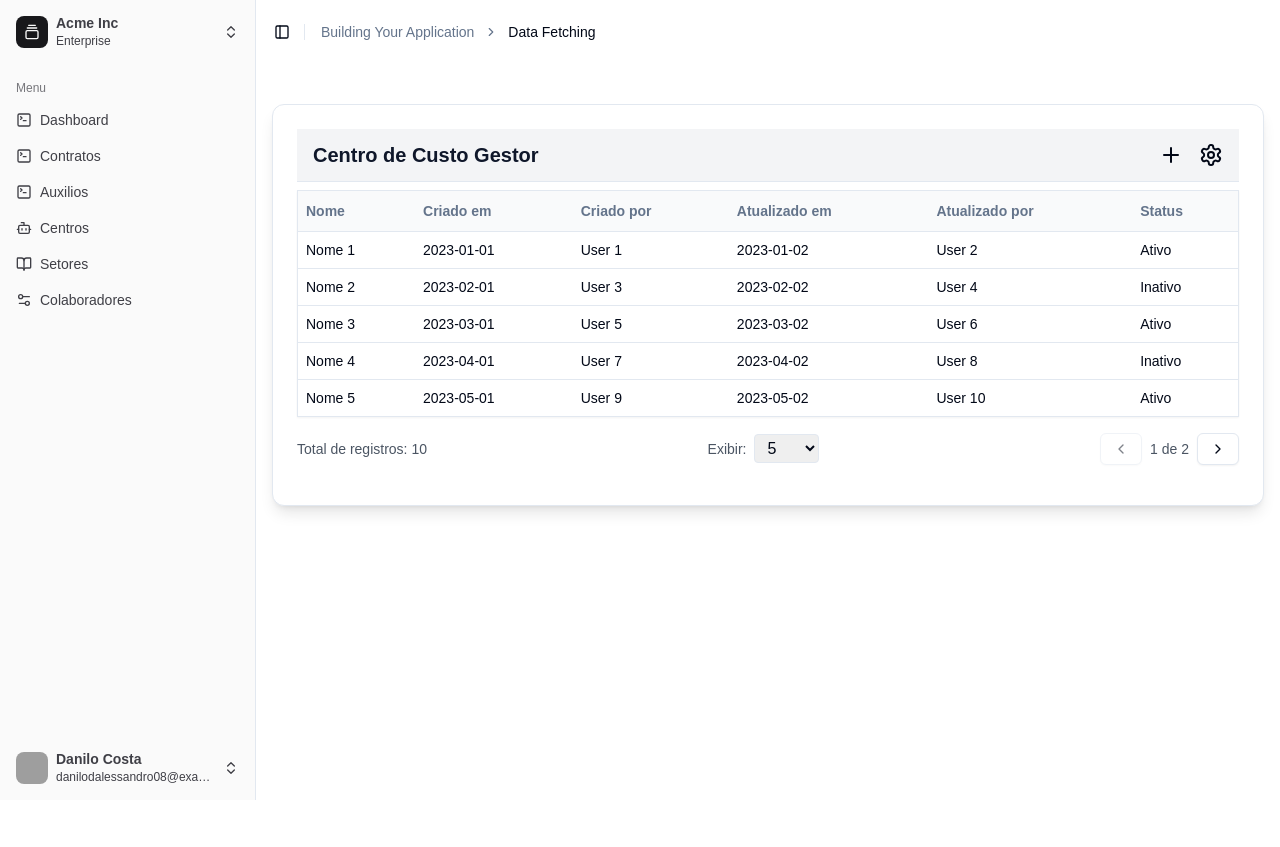
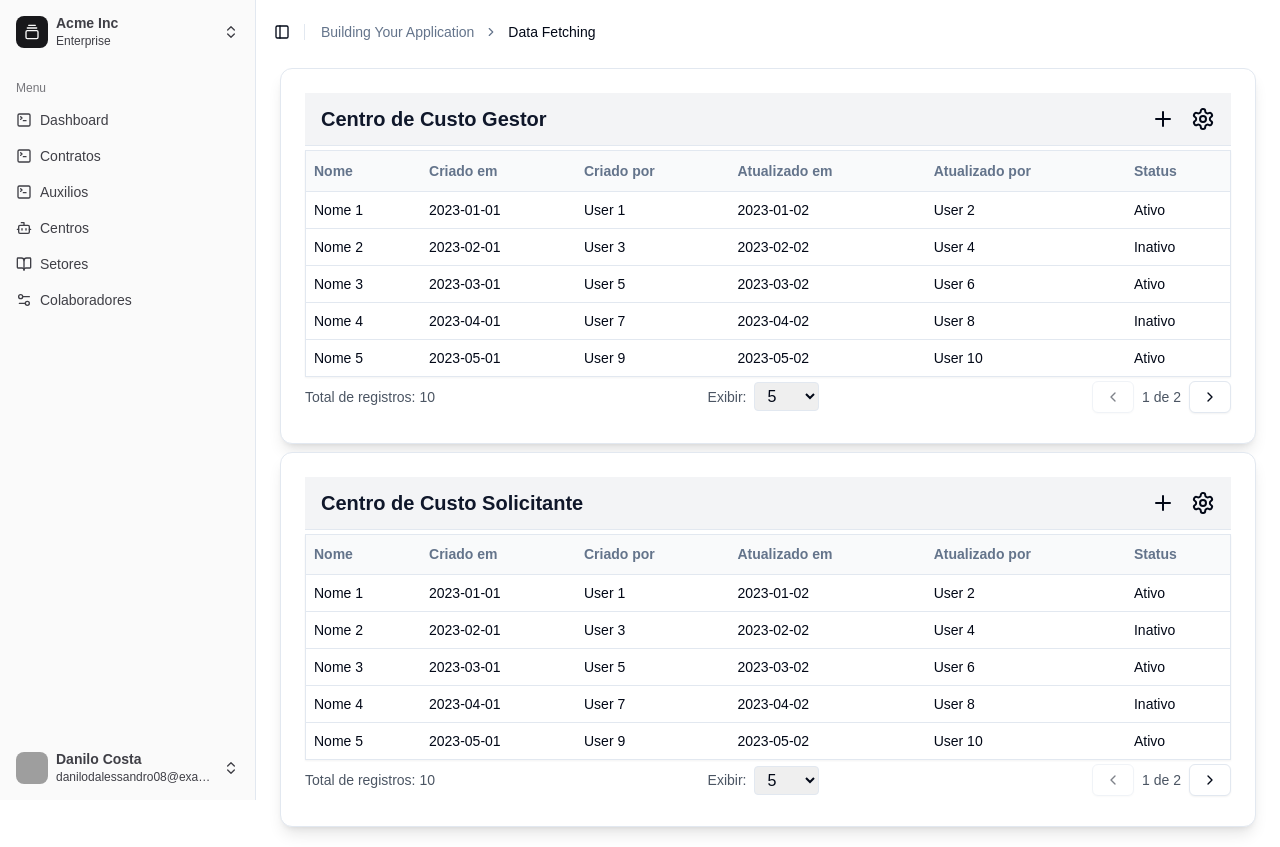
Before and after one commit to DaniloDalessandro/Sysccdop, a Next.js app in the folder front/: page /centros in a window 1280 px wide. Before the commit the page ends 800 px from the top, so only its background shows below. Built offline with nearby package versions, Linux system fonts and the light colour scheme; grey boxes are pictures that could not be loaded.

Commit message:
adjustment screen centers

```diff
--- a/front/src/app/(pages)/centros/columns.jsx
+++ b/front/src/app/(pages)/centros/columns.jsx
@@ -4,10 +4,12 @@ import { ArrowUpDown } from "lucide-react";
 import { ColumnDef } from "@tanstack/react-table";
 import { Button } from "@/components/ui/button";
 
+
 export const columns = [
   {
     accessorKey: "nome",
     header: "Nome",
+    filter: 'text',
   },
   {
     accessorKey: "criadoEm",
--- a/front/src/app/(pages)/centros/page.jsx
+++ b/front/src/app/(pages)/centros/page.jsx
@@ -102,13 +102,22 @@ export default function Home() {
   };
 
   return (
-    <div className="container mx-auto py-10">
+    <div className="container mx-auto py-1 px-2">
+
+      <div className="space-y-2">
         <DataTable
           columns={columns}
           data={data}
           onAdd={handleAdd}
           title="Centro de Custo Gestor"
         />
+        <DataTable
+          columns={columns}
+          data={data}
+          onAdd={handleAdd}
+          title="Centro de Custo Solicitante"
+        />
+      </div>
     </div>
   );
 }
--- a/front/src/components/core/table/data-table.jsx
+++ b/front/src/components/core/table/data-table.jsx
@@ -1,5 +1,4 @@
 import { Button } from "@/components/ui/button";
-
 import React from "react";
 import {
   flexRender,
@@ -45,6 +44,7 @@ function Toolbar({ title, table, selectedRow }) {
                   className="capitalize"
                   checked={column.getIsVisible()}
                   onCheckedChange={(value) => column.toggleVisibility(!!value)}
+                  keepOpen={true}
                 >
                   {column.id}
                 </DropdownMenuCheckboxItem>
@@ -56,8 +56,7 @@ function Toolbar({ title, table, selectedRow }) {
   );
 }
 
-export function DataTable({ columns, data, title }) {
-  const [sorting, setSorting] = React.useState([]);
+export function DataTable({ columns, data, title, filters, sorting }) {
   const [columnVisibility, setColumnVisibility] = React.useState({});
   const [pageSize, setPageSize] = React.useState(5);
   const [selectedRow, setSelectedRow] = React.useState(null);
@@ -68,26 +67,28 @@ export function DataTable({ columns, data, title }) {
     getCoreRowModel: getCoreRowModel(),
     getPaginationRowModel: getPaginationRowModel(),
     getSortedRowModel: getSortedRowModel(),
-    onSortingChange: setSorting,
+    onSortingChange: sorting,
     onColumnVisibilityChange: setColumnVisibility,
     initialState: {
       pagination: {
         pageSize: 5,
       },
+      sorting: sorting,
     },
     state: {
       sorting,
       columnVisibility,
     },
+    globalFilter: filters, // Adicionando filtros globais
   });
 
   return (
-    <Card className="shadow-lg">
-      <CardHeader className="pb-2"> {/* Adjusted padding-bottom */}
+    <Card className="shadow-lg pb-0.5">
+      <CardHeader className="pb-1">
         <Toolbar title={title} table={table} selectedRow={selectedRow} />
       </CardHeader>
       <CardContent>
-        <div className="border shadow-sm"> {/* Removed rounded-lg */}
+        <div className="border shadow-sm">
           <Table>
             <TableHeader className="bg-gray-50">
               {table.getHeaderGroups().map((headerGroup) => (
@@ -102,7 +103,7 @@ export function DataTable({ columns, data, title }) {
                 </TableRow>
               ))}
             </TableHeader>
-            <TableBody>
+            <TableBody className="max-h-64 overflow-y-auto">
               {table.getRowModel().rows?.length ? (
                 table.getRowModel().rows.map((row) => (
                   <TableRow
@@ -129,7 +130,7 @@ export function DataTable({ columns, data, title }) {
           </Table>
         </div>
         {/* Controles de Paginação */}
-        <div className="flex items-center justify-between py-4">
+        <div className="flex items-center justify-between py-1">
           <span className="text-sm text-gray-600">
             Total de registros: {data.length}
           </span>
```
Lines whose indentation alone changed are shown as unchanged.
